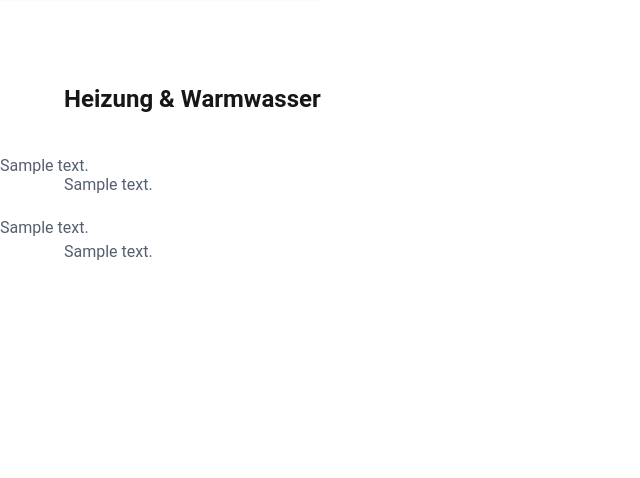
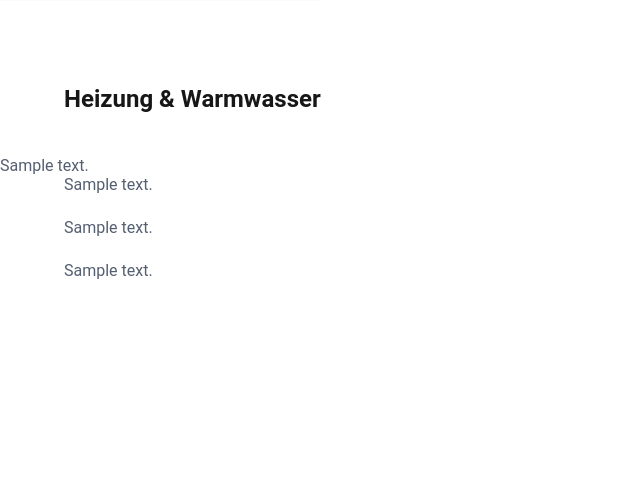
Before and after one commit to rl-institut/bd_app, a Django app: template building_dialouge_webapp/templates/pages/hotwater_heating.html in a window 1280 px wide. Shown: the part 234-712 px from the top of the page, without its empty margins (0-640 px from the left). Run offline with Django 5.2, Linux system fonts and the light colour scheme; the template is opened without the code that fills it: most values are stand-ins (such as "Sample title", 1, 10 or a date in 2020); style sheets or scripts are compiled from the project's sources; parts of the project's set-up code (start-up, migrations or seed data) failed here and were passed over; some libraries are stand-ins or nearby versions.

Commit message:
minor fix

```diff
--- a/building_dialouge_webapp/templates/pages/hotwater_heating.html
+++ b/building_dialouge_webapp/templates/pages/hotwater_heating.html
@@ -26,7 +26,8 @@
         <div id="solar_thermal_area_known"
             hx-post=""
             hx-trigger="change"
-            hx-include="this">{{ solar_thermal_area_known.content | safe }}</div>
+            hx-include="this"
+            class="main">{{ solar_thermal_area_known.content | safe }}</div>
         <div class="help"></div>
       </div>
     </div>
```
